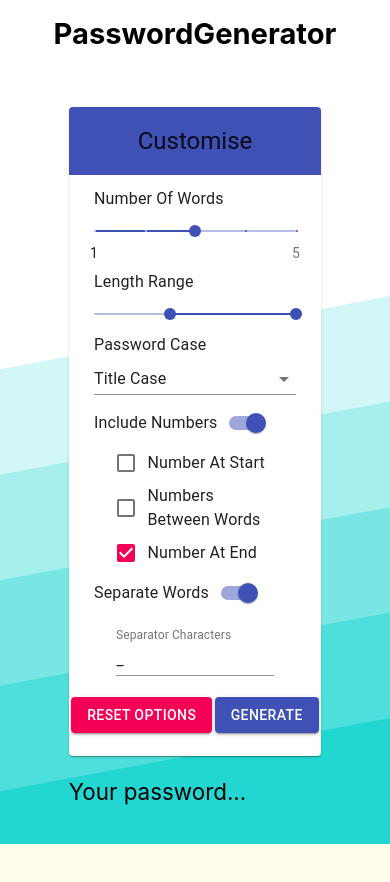
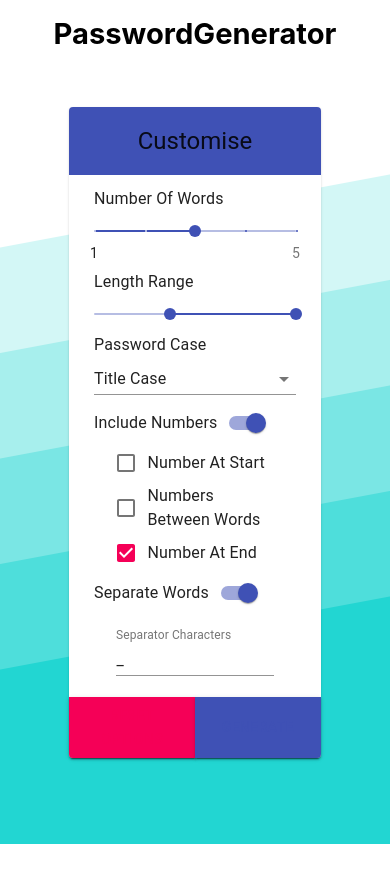
Before and after one commit to jack-ohara/password-gen-ui, a React (Create React App) app in the folder password-gen-ui/: page / in a window 390 px wide. Shown: the top 882 px of the page. Before the commit the page ends 844 px from the top, so only its background shows below. Built offline with nearby package versions, Linux system fonts and the light colour scheme.

Commit message:
Added a results area. Mostly works, just need to clean up the sizing of the results area on a small screen for a large password

```diff
--- a/password-gen-ui/package.json
+++ b/password-gen-ui/package.json
@@ -4,7 +4,8 @@
   "private": true,
   "dependencies": {
     "@material-ui/core": "^4.3.1",
-    "react": "^16.8.6",
+    "react": "^16.9.0",
+    "react-copy-to-clipboard": "^5.0.1",
     "react-dom": "^16.8.6",
     "react-scripts": "3.0.1"
   },
--- a/password-gen-ui/src/Components/Form/Form.css
+++ b/password-gen-ui/src/Components/Form/Form.css
@@ -30,8 +30,20 @@
 }
 
 #password-gen-form .form-buttons {
-  margin: 0 auto 1em auto;
+  margin: 0 auto;
   display: flex;
   flex-direction: row;
   justify-content: space-evenly;
 }
+
+#password-gen-form .form-buttons button:first-of-type {
+  border-radius: 0 0 0 4px;
+  border-left: 0;
+  color: var(--material-ui-secondary-pink);
+}
+
+#password-gen-form .form-buttons button:last-of-type {
+  border-radius: 0 0 4px 0;
+  border-right: 0;
+  color: var(--material-ui-primary-blue);
+}
--- a/password-gen-ui/src/Components/Form/Form.js
+++ b/password-gen-ui/src/Components/Form/Form.js
@@ -7,6 +7,7 @@ import SeparateWords from "./SeperateWords/SerparateWords";
 import Paper from "@material-ui/core/Paper";
 import Typography from "@material-ui/core/Typography";
 import Button from "@material-ui/core/Button";
+import ButtonGroup from "@material-ui/core/ButtonGroup";
 import "./Form.css";
 
 class Form extends Component {
@@ -121,6 +122,8 @@ class Form extends Component {
   };
 
   submitFormAndGeneratePassword = () => {
+    this.props.setPasswordResult(null);
+
     const formJson = JSON.stringify(this.state);
 
     fetch(
@@ -135,10 +138,8 @@ class Form extends Component {
         body: formJson
       }
     )
-      .then(response => response.json())
-      .then(data => console.log(data));
-
-    console.log(formJson);
+      .then(response => response.text())
+      .then(text => this.props.setPasswordResult(JSON.parse(text).result));
   };
 
   render() {
@@ -194,6 +195,7 @@ class Form extends Component {
           </div>
 
           <div className="form-buttons">
+            <ButtonGroup fullWidth>
               <Button
                 variant="contained"
                 color="secondary"
@@ -206,6 +208,7 @@ class Form extends Component {
                 onClick={this.submitFormAndGeneratePassword}>
                 Generate
               </Button>
+            </ButtonGroup>
           </div>
         </Paper>
       </div>
--- a/password-gen-ui/src/Components/PasswordGenerator/PasswordGenerator.css
+++ b/password-gen-ui/src/Components/PasswordGenerator/PasswordGenerator.css
@@ -46,3 +46,19 @@
   flex-grow: 2;
   margin: 0.5em 2em;
 }
+
+.password-generator .layout-container .result-area {
+  display: -webkit-box;
+  display: -ms-flexbox;
+  display: flex;
+  -webkit-box-orient: vertical;
+  -webkit-box-direction: normal;
+  -ms-flex-direction: column;
+  flex-direction: column;
+  -webkit-box-pack: center;
+  -ms-flex-pack: center;
+  justify-content: center;
+  -webkit-box-align: center;
+  -ms-flex-align: center;
+  align-items: center;
+}
--- a/password-gen-ui/src/Components/PasswordGenerator/PasswordGenerator.js
+++ b/password-gen-ui/src/Components/PasswordGenerator/PasswordGenerator.js
@@ -1,8 +1,11 @@
 import React from "react";
 import Form from "../Form/Form";
+import PasswordResult from "../PasswordResult/PasswordResult";
 import "./PasswordGenerator.css";
 
 export default function PasswordGenerator() {
+  const [result, setResult] = React.useState(null);
+
   return (
     <div className="password-generator">
       <header>
@@ -10,9 +13,11 @@ export default function PasswordGenerator() {
       </header>
       <div className="layout-container">
         <div className="form-area">
-          <Form />
+          <Form setPasswordResult={setResult} />
         </div>
-        <div className="result-area">Your password...</div>
+        <div className="result-area">
+          <PasswordResult password={result} setPassword={setResult} />
+        </div>
       </div>
     </div>
   );
--- /dev/null
+++ b/password-gen-ui/src/Components/PasswordResult/PasswordResult.css
@@ -0,0 +1,26 @@
+@import "../../variables.css";
+
+.result-paper {
+  min-width: 100%;
+  text-align: center;
+}
+
+.result-paper .password {
+  padding: 1em;
+}
+
+.result-paper .result-buttons {
+  border-radius: 0 0 4px 4px;
+}
+
+.result-paper .result-buttons button:first-of-type {
+  border-radius: 0 0 0 4px;
+  border-left: 0;
+  color: var(--material-ui-secondary-pink);
+}
+
+.result-paper .result-buttons button:last-of-type {
+  border-radius: 0 0 4px 0;
+  border-right: 0;
+  color: var(--material-ui-primary-blue);
+}
--- /dev/null
+++ b/password-gen-ui/src/Components/PasswordResult/PasswordResult.js
@@ -0,0 +1,41 @@
+import React from "react";
+import Paper from "@material-ui/core/Paper";
+import Typography from "@material-ui/core/Typography";
+import Zoom from "@material-ui/core/Zoom";
+import Button from "@material-ui/core/Button";
+import ButtonGroup from "@material-ui/core/ButtonGroup";
+import { CopyToClipboard } from "react-copy-to-clipboard";
+import { isNull } from "util";
+import "./PasswordResult.css";
+
+export default function PasswordResult(props) {
+  const clearPassword = () => {
+    props.setPassword(null);
+  };
+
+  const passwordAreaRef = React.createRef();
+
+  const copyPassword = () => {
+    console.log(passwordAreaRef.current);
+    passwordAreaRef.current.select();
+    document.execCommand("copy");
+  };
+
+  return (
+    <Zoom in={!isNull(props.password)}>
+      <Paper className="result-paper">
+        <Typography variant="h6" className="password" ref={passwordAreaRef}>
+          {props.password}
+        </Typography>
+        <ButtonGroup fullWidth className="result-buttons">
+          <Button className="clear-button" onClick={clearPassword}>
+            Clear
+          </Button>
+          <CopyToClipboard text={props.password}>
+            <Button className="copy-button">Copy To Clipboard</Button>
+          </CopyToClipboard>
+        </ButtonGroup>
+      </Paper>
+    </Zoom>
+  );
+}
--- a/password-gen-ui/src/variables.css
+++ b/password-gen-ui/src/variables.css
@@ -1,4 +1,5 @@
 :root {
   --default-light-blue: #d3f7f6;
   --material-ui-primary-blue: #3f51b5;
+  --material-ui-secondary-pink: #f50057;
 }
```
Also changed, not shown: 1 other file (tests, documents, lock files or other folders). Lines whose indentation alone changed are shown as unchanged.
